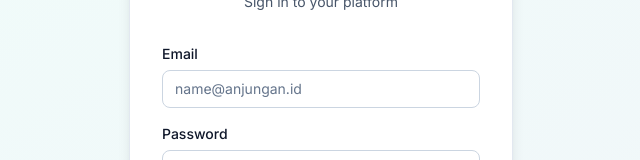
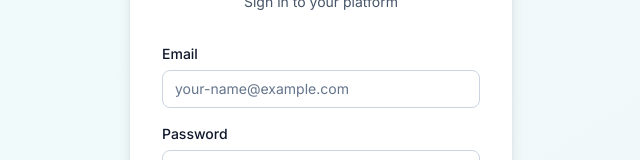
Before and after one commit to edsuwarna/anjungan, a SvelteKit app in the folder frontend/: page /login in a window 1280 px wide. Shown: the part 292-452 px from the top of the page, without its empty margins (319-959 px from the left). Built offline with nearby package versions, Linux system fonts and the light colour scheme.

Commit message:
fix: default collapsed server cards on container page & update login email placeholder

```diff
--- a/frontend/src/routes/containers/+page.svelte
+++ b/frontend/src/routes/containers/+page.svelte
@@ -80,15 +80,9 @@
 		try {
 			const res = await api.containers.byServer();
 			data = res;
-			// Auto-expand server sections that have containers
+			// Server cards default collapsed — containers visible on expand
 			if (res?.servers) {
-				const next = {};
-				for (const s of res.servers) {
-					if (s.containers?.length > 0) {
-						next[s.server.id] = true;
-					}
-				}
-				expandedServers = next;
+				expandedServers = {};
 			}
 		} catch (e) {
 			error = e.message;
--- a/frontend/src/routes/login/+page.svelte
+++ b/frontend/src/routes/login/+page.svelte
@@ -93,7 +93,7 @@
 						bind:value={email}
 						required
 						class="input"
-						placeholder="name@anjungan.id"
+						placeholder="your-name@example.com"
 					/>
 				</div>
 
```
